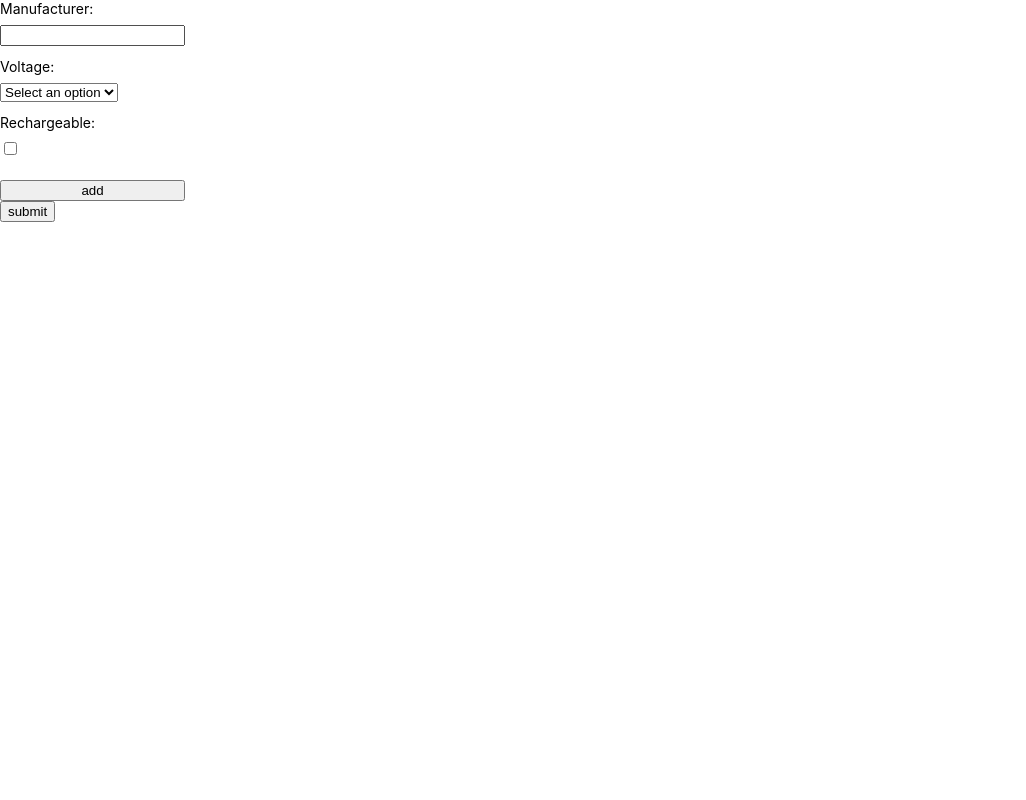
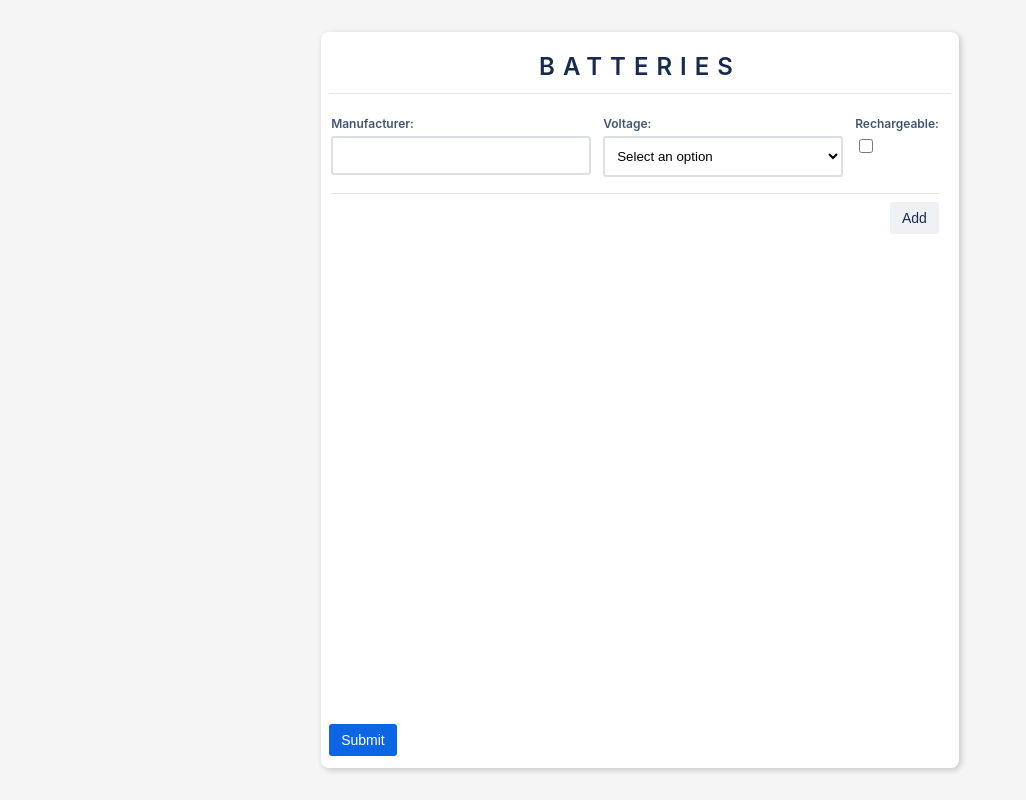
Before and after one commit to AmanGupta262/dynamicForm, a React (Create React App) app: page / in a window 1280 px wide. Shown: the whole page, without its empty margins (0-1026 px from the left). Built offline with nearby package versions, Linux system fonts and the light colour scheme.

Commit message:
style form fields

```diff
--- /dev/null
+++ b/src/components/button/button.module.scss
@@ -0,0 +1,33 @@
+.button {
+	height: 3.2rem;
+	padding: 0px 12px;
+	background: var(--button-primary);
+	border-radius: 0.3rem;
+	font-weight: 500;
+	font-size: 1.4rem;
+	line-height: 2rem;
+	border: none;
+	outline: none;
+	color: var(--white);
+	cursor: pointer;
+	transition: background-color 0.3s ease-in-out;
+
+	&:hover {
+		background: var(--button-primary-hover);
+	}
+
+	&.danger {
+		background-color: var(--button-danger);
+		&:hover {
+			background-color: var(--validation-error);
+		}
+	}
+
+	&.default {
+		background: var(--button-default);
+		color: var(--button-default-color);
+		&:hover {
+			background: var(--button-default-hover);
+		}
+	}
+}
--- /dev/null
+++ b/src/components/button/button.tsx
@@ -0,0 +1,26 @@
+import { ButtonHTMLAttributes } from "react";
+
+import styles from "./button.module.scss";
+
+interface ButtonProps extends ButtonHTMLAttributes<HTMLButtonElement> {
+	variant?: "primary" | "danger" | "default";
+}
+
+const Button = ({
+	variant = "primary",
+	disabled,
+	className = "",
+	...rest
+}: ButtonProps) => {
+	console.log("info: className", className);
+	return (
+		<button
+			{...rest}
+			className={`${styles[variant]} ${styles.button} ${
+				disabled ? styles.disabled : ""
+			} ${className}`}
+		/>
+	);
+};
+
+export default Button;
--- /dev/null
+++ b/src/components/button/index.ts
@@ -0,0 +1 @@
+export { default as Button } from "./button";
--- a/src/components/dynamicForm/dynamicForm.module.scss
+++ b/src/components/dynamicForm/dynamicForm.module.scss
@@ -1,13 +1,87 @@
+.pageContainer {
+	--page-background: #f5f5f5;
+	--white: white;
+	--header-border: #e5e5e5;
+	--label-color: #44546f;
+	--input-border: #091e4224;
+	--input-hover: #f7f8f9;
+	--input-focus-border: #388bff;
+	--input-error-border: #e34935;
+	--validation-error: #ae2a19;
+	--button-primary: #0c66e4;
+	--button-primary-hover: #0c66e4;
+	--button-danger: #ca3521;
+	--button-default: #091e420f;
+	--button-default-hover: #091e4224;
+	--button-default-color: #172b4d;
+
+	&.dark {
+		--page-background: #1c1c1c;
+		--white: #161a1d;
+		--header-border: #e5e5e5;
+		--label-color: #c7d1db;
+		--input-border: #091e4224;
+		--input-hover: #f7f8f9;
+		--input-focus-border: #388bff;
+		--input-error-border: #e34935;
+		--validation-error: #ff9c8f;
+		--button-primary: #579dff;
+		--button-primary-hover: #85b8ff;
+		--button-danger: #ca3521;
+		--button-default: #a1bdd914;
+		--button-default-hover: #a6c5e229;
+		--button-default-color: #c7d1db;
+	}
+
+	width: 100vw;
+	height: 100vh;
+	background-color: var(--page-background);
+	display: flex;
+	justify-content: center;
+	align-items: center;
+
+	.formContainer {
+		background-color: var(--white);
+		box-shadow: 2px 2px 6px 0px rgba(0, 0, 0, 0.2);
+		border-radius: 0.8rem;
+		padding: 0.8rem;
+		height: 90vh;
+
 		.form {
-	display: flex;
-
-	.batteriesContainer {
+			padding: 1rem 0.8rem;
+			overflow-y: scroll;
+			height: calc(90vh - 13rem);
+			padding-inline: 0.2rem;
+			margin-bottom: 0.8rem;
+		}
+	}
+	.formContainer .header {
+		font-size: 2.4rem;
+		text-align: center;
+		font-weight: 600;
+		padding: 1.2rem;
+		text-transform: uppercase;
+		letter-spacing: 0.8rem;
+		border-bottom: 1px solid var(--header-border);
+		margin-bottom: 1.2rem;
+		color: var(--button-default-color);
+	}
+	.formContainer .batteriesContainer {
 		display: flex;
 		flex-direction: column;
-		flex-wrap: wrap;
+		align-items: flex-start;
+		gap: 0.8rem;
+		padding-right: 1rem;
+		.addBtn {
+			align-self: flex-end;
+		}
+	}
 
-		.battery {
-			margin-bottom: 1rem;
+	.formContainer .batteriesContainer .battery {
+		display: flex;
+		gap: 1.2rem;
+		border-bottom: 1px solid var(--header-border);
+		width: 100%;
 
 		.formField {
 			display: flex;
@@ -15,15 +89,69 @@
 			align-items: flex-start;
 			margin-bottom: 1.2rem;
 			.label {
-					font-size: 1.4rem;
-					margin-bottom: 0.8rem;
+				font-weight: 600;
+				font-size: 1.2rem;
+				line-height: 1.6rem;
+				margin-bottom: 0.4rem;
+				cursor: pointer;
+				color: var(--label-color);
+			}
+			.input {
+				border: 0.2rem solid var(--input-border);
+				border-radius: 0.3rem;
+				outline: none;
+				padding: 1rem 0.8rem;
+				width: 24rem;
+				&:hover {
+					background: var(--input-hover);
+				}
+				&:focus {
+					background: var(--white);
+					border-color: var(--input-focus);
+				}
+				&.error {
+					border-color: var(--input-error-border);
+				}
+			}
+			.select {
+				width: 24rem;
+				background: var(--white);
+				border: 0.2rem solid var(--input-border);
+				border-radius: 0.3rem;
+				padding: 1rem 0.8rem;
+				outline: none;
+				cursor: pointer;
+
+				&:hover {
+					background: var(--input-hover);
+				}
+
+				&:focus {
+					background: var(--white);
+					border-color: var(--input-focus);
+				}
+
+				&.error {
+					border-color: var(--input-error-border);
+				}
+			}
+			.checkbox {
+				width: 1.4rem;
+				height: 1.4rem;
+				border-radius: 0.3rem;
+				outline: none;
 				cursor: pointer;
 			}
+
 			.error {
-					color: red;
+				color: var(--validation-error);
 				font-size: 1.3rem;
+				margin-top: 0.4rem;
+			}
+		}
+
+		.removeBtn {
+			align-self: center;
 		}
 	}
 }
-	}
-}
--- a/src/components/dynamicForm/dynamicForm.tsx
+++ b/src/components/dynamicForm/dynamicForm.tsx
@@ -1,5 +1,6 @@
 import { useState } from "react";
 
+import { Button } from "components/button";
 import {
 	Formik,
 	FieldArray,
@@ -40,10 +41,9 @@ const validationSchema = Yup.object().shape({
 	batteries: Yup.array().of(
 		Yup.object().shape({
 			manufacturer: Yup.string()
-				.required("Manufacturer name is required")
-				.matches(/^[a-zA-Z0-9]+$/, "Manufacturer name must be alphanumeric"),
-			voltage: Yup.string()
-				.required("Please select an option"),
+				.required("Manufacturer is required")
+				.matches(/^[a-zA-Z0-9]+$/, "Manufacturer must be alphanumeric"),
+			voltage: Yup.string().required("Please select an option"),
 			rechargeable: Yup.boolean(),
 		})
 	),
@@ -62,6 +62,9 @@ const DynamicForm = () => {
 		setShowSuccess(true);
 	};
 	return (
+		<main className={`${styles.pageContainer} `}>
+			<div className={styles.formContainer}>
+				<header className={styles.header}>Batteries</header>
 				<div className={styles.form}>
 					<Formik
 						initialValues={initialValues}
@@ -69,13 +72,14 @@ const DynamicForm = () => {
 						onSubmit={handleFormSubmit}
 					>
 						{({ errors, touched, values }) => (
-					<Form>
+							<Form id='batteriesInfoForm'>
 								<FieldArray
 									name='batteries'
 									render={({ insert, remove }) => (
 										<div className={styles.batteriesContainer}>
 											{values.batteries.map((battery, index) => (
 												<div key={index} className={styles.battery}>
+													{/* Manufacturer */}
 													<div className={styles.formField}>
 														<label
 															className={styles.label}
@@ -86,6 +90,7 @@ const DynamicForm = () => {
 														<Field
 															id={`batteries.${index}.manufacturer`}
 															name={`batteries.${index}.manufacturer`}
+															className={styles.input}
 														/>
 														<div className={styles.error}>
 															<ErrorMessage
@@ -93,6 +98,8 @@ const DynamicForm = () => {
 															/>
 														</div>
 													</div>
+
+													{/* Voltage */}
 													<div className={styles.formField}>
 														<label
 															className={styles.label}
@@ -105,6 +112,7 @@ const DynamicForm = () => {
 															options={options}
 															id={`batteries.${index}.voltage`}
 															name={`batteries.${index}.voltage`}
+															className={styles.select}
 														>
 															<option value=''>Select an option</option>
 															{options.map((option) => (
@@ -114,9 +122,13 @@ const DynamicForm = () => {
 															))}
 														</Field>
 														<div className={styles.error}>
-													<ErrorMessage name={`batteries.${index}.voltage`} />
+															<ErrorMessage
+																name={`batteries.${index}.voltage`}
+															/>
 														</div>
 													</div>
+
+													{/* Rechargeable */}
 													<div className={styles.formField}>
 														<label
 															className={styles.label}
@@ -128,6 +140,7 @@ const DynamicForm = () => {
 															type='checkbox'
 															name={`batteries.${index}.rechargeable`}
 															id={`batteries.${index}.rechargeable`}
+															className={styles.checkbox}
 														/>
 														<div className={styles.error}>
 															<ErrorMessage
@@ -135,34 +148,50 @@ const DynamicForm = () => {
 															/>
 														</div>
 													</div>
+
+													{/* Remove field */}
 													{index !== 0 && (
-												<button
+														<Button
 															type='button'
+															variant='danger'
+															className={styles.removeBtn}
 															onClick={() => {
 																remove(index);
 															}}
 														>
-													remove
-												</button>
+															Remove
+														</Button>
 													)}
 												</div>
 											))}
-									<button
+
+											{/* Add field */}
+											<Button
+												variant='default'
 												type='button'
+												className={styles.addBtn}
 												onClick={() => {
 													insert(values.batteries.length + 1, singleBattery);
 												}}
 											>
-										add
-									</button>
+												Add
+											</Button>
 										</div>
 									)}
 								/>
-						<button type='submit'>submit</button>
 							</Form>
 						)}
 					</Formik>
 				</div>
+				<Button
+					form='batteriesInfoForm'
+					className={styles.submitBtn}
+					type='submit'
+				>
+					Submit
+				</Button>
+			</div>
+		</main>
 	);
 };
 
--- a/src/components/index.ts
+++ b/src/components/index.ts
@@ -1 +1,2 @@
 export * from "./dynamicForm";
+export * from "./button";
```
Lines whose indentation alone changed are shown as unchanged.
